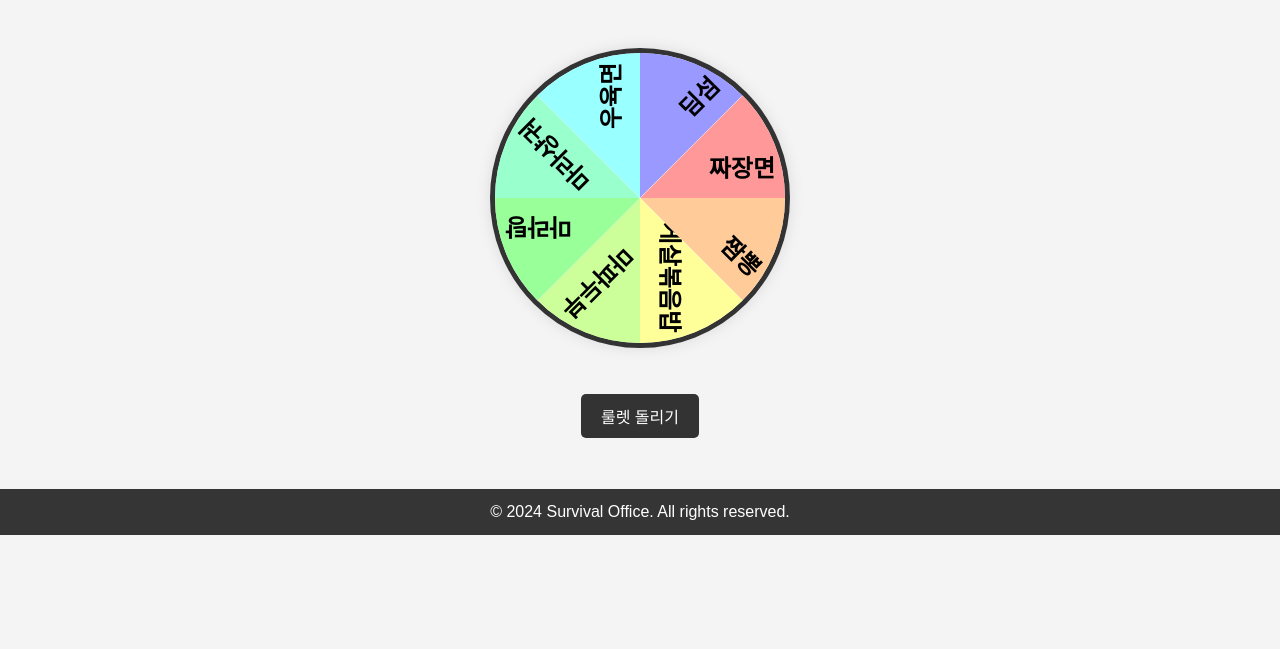
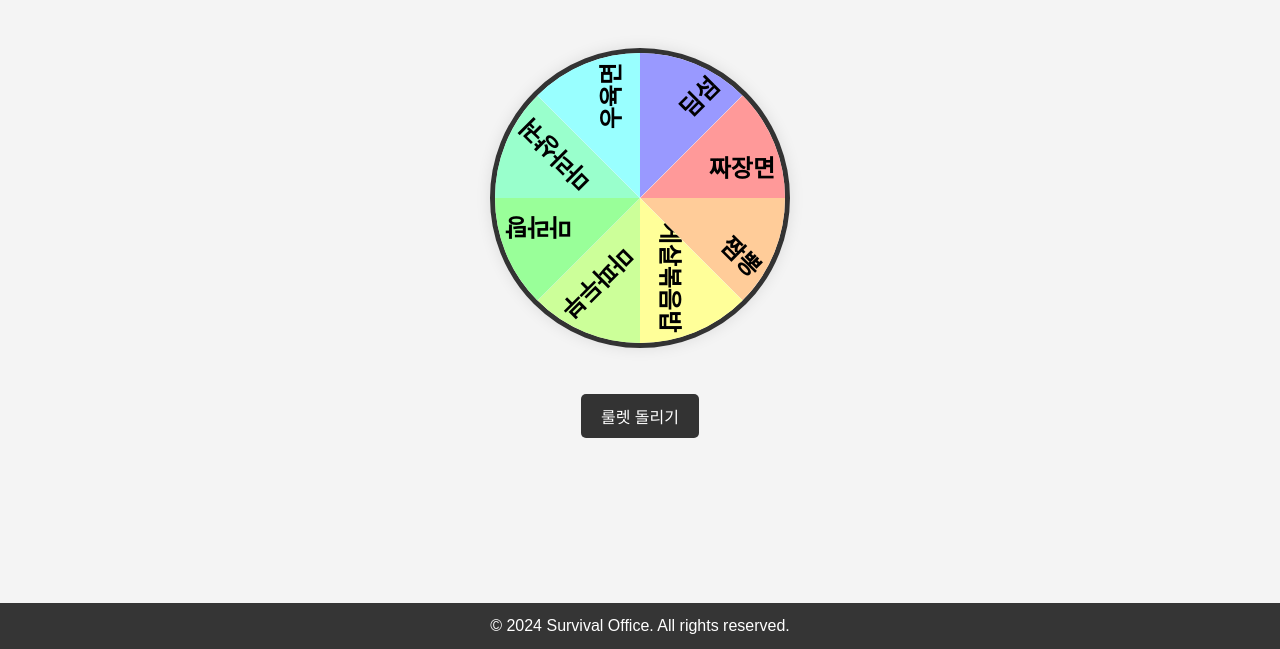
Before and after one commit to evolvekorea/survivaloffice, a plain HTML site: page roulette/chi/index.html in a window 1280 px wide. Shown: the part 151-800 px from the top of the page. Drawn offline with Linux system fonts and the light colour scheme; a web font is replaced by a local one.

Commit message:
푸터 수정

```diff
--- a/fire/styles.css
+++ b/fire/styles.css
@@ -55,6 +55,11 @@ body {
     align-items: center;
     overflow-x: hidden; /* 좌우 넘침 방지 */
     box-sizing: border-box;
+    min-height: 100vh; /* 뷰포트 높이(화면 전체 높이)를 최소 높이로 설정 */
+}
+
+main {
+    flex: 1; /* 본문 영역이 푸터 위에 자동으로 공간을 차지하게 함 */
 }
 
 h1 {
@@ -100,7 +105,7 @@ button {
     border-radius: 5px;
     cursor: pointer;
     margin: 10px;
-    display: inline-block;
+    display: block;
     white-space: nowrap; /* 줄바꿈 방지 */
     font-family: 'GangwonEduSaeeum_OTFMediumA', Arial, sans-serif;
     box-sizing: border-box;
@@ -146,6 +151,7 @@ footer {
     width: 100%;
     position: relative; /* 푸터를 고정하지 않고, 페이지 내용과 함께 움직이게 변경 */
     margin-top: auto; /* 푸터를 하단으로 고정 */
+    box-sizing: border-box;
 }
 
 footer p {
--- a/roulette/chi/index.html
+++ b/roulette/chi/index.html
@@ -19,7 +19,7 @@
       <li><a href="/fire">Lotto</a></li>
     </ul>
   </nav>
-
+  <main>
     <div class="roulette-container">
         <br><br><h1 class="roulette-title">중식 룰렛</h1><br><br>
         <div class="roulette">>
@@ -35,6 +35,7 @@
         <button id="spin-btn">룰렛 돌리기</button>
         <div id="result-message" class="result-message"></div>
       </div><br><br>
+    </main>
 
     <footer>
         <p>&copy; 2024 Survival Office. All rights reserved.</p>
--- a/roulette/chi/style.css
+++ b/roulette/chi/style.css
@@ -52,6 +52,8 @@ body {
   color: #333;
   display: flex;
   flex-direction: column;
+  min-height: 100vh; /* 전체 화면 높이에 맞추도록 설정 */
+  margin: 0;
 }
 
 /* 룰렛 관련 스타일 */
@@ -156,8 +158,12 @@ color: white;
 text-align: center;
 padding: 10px;
 width: 100%;
+margin-top: auto; /* 푸터가 하단으로 밀리게 설정 */
 position: relative; /* fixed에서 relative로 변경하여 문제 해결 */
-bottom: 0;
+}
+
+main {
+flex-grow: 1; /* 본문 영역이 푸터 위쪽을 차지하도록 설정 */
 }
 
 /* 반응형 웹페이지 위한 미디어 쿼리 */
--- a/roulette/jpn/style.css
+++ b/roulette/jpn/style.css
@@ -52,6 +52,8 @@ body {
   color: #333;
   display: flex;
   flex-direction: column;
+  min-height: 100vh; /* 전체 화면 높이에 맞추도록 설정 */
+  margin: 0;
 }
 
 /* 룰렛 관련 스타일 */
@@ -156,8 +158,12 @@ color: white;
 text-align: center;
 padding: 10px;
 width: 100%;
+margin-top: auto; /* 푸터가 하단으로 밀리게 설정 */
 position: relative; /* fixed에서 relative로 변경하여 문제 해결 */
-bottom: 0;
+}
+
+main {
+flex-grow: 1; /* 본문 영역이 푸터 위쪽을 차지하도록 설정 */
 }
 
 /* 반응형 웹페이지 위한 미디어 쿼리 */
--- a/roulette/kor/style.css
+++ b/roulette/kor/style.css
@@ -52,6 +52,8 @@ body {
   color: #333;
   display: flex;
   flex-direction: column;
+  min-height: 100vh; /* 전체 화면 높이에 맞추도록 설정 */
+  margin: 0;
 }
 
 /* 룰렛 관련 스타일 */
@@ -156,8 +158,12 @@ color: white;
 text-align: center;
 padding: 10px;
 width: 100%;
+margin-top: auto; /* 푸터가 하단으로 밀리게 설정 */
 position: relative; /* fixed에서 relative로 변경하여 문제 해결 */
-bottom: 0;
+}
+
+main {
+flex-grow: 1; /* 본문 영역이 푸터 위쪽을 차지하도록 설정 */
 }
 
 /* 반응형 웹페이지 위한 미디어 쿼리 */
--- a/roulette/other/style.css
+++ b/roulette/other/style.css
@@ -52,6 +52,8 @@ body {
   color: #333;
   display: flex;
   flex-direction: column;
+  min-height: 100vh; /* 전체 화면 높이에 맞추도록 설정 */
+  margin: 0;
 }
 
 /* 룰렛 관련 스타일 */
@@ -156,8 +158,12 @@ color: white;
 text-align: center;
 padding: 10px;
 width: 100%;
+margin-top: auto; /* 푸터가 하단으로 밀리게 설정 */
 position: relative; /* fixed에서 relative로 변경하여 문제 해결 */
-bottom: 0;
+}
+
+main {
+flex-grow: 1; /* 본문 영역이 푸터 위쪽을 차지하도록 설정 */
 }
 
 /* 반응형 웹페이지 위한 미디어 쿼리 */
--- a/roulette/styles.css
+++ b/roulette/styles.css
@@ -35,6 +35,8 @@ nav {
   nav ul li a:hover {
     background-color: #555;
   }
+
+
   /* 기본 body 설정 */
   body {
     font-family: 'GangwonEduSaeeum_OTFMediumA', Arial, sans-serif;
@@ -43,6 +45,7 @@ nav {
     color: #333;
     display: flex;
     flex-direction: column;
+    min-height: 100vh; /* 최소 높이를 뷰포트 높이에 맞춤 */
 }
 
 /* Global Styles */
@@ -56,6 +59,7 @@ html, body {
     margin: 0;
     padding: 0;
     height: 100%; /* 페이지 전체 높이 사용 */
+    overflow-x: hidden; /* 좌우 스크롤 방지 */
 }
 
 /* 헤더 */
@@ -106,8 +110,8 @@ footer {
     text-align: center;
     padding: 10px;
     width: 100%;
+    margin-top: auto; /* 푸터가 하단으로 밀리게 설정 */
     position: relative; /* fixed에서 relative로 변경하여 문제 해결 */
-    bottom: 0;
 }
 
 .navigation-section {
--- a/roulette/western/style.css
+++ b/roulette/western/style.css
@@ -52,6 +52,8 @@ nav ul li a:hover {
     color: #333;
     display: flex;
     flex-direction: column;
+    min-height: 100vh; /* 전체 화면 높이에 맞추도록 설정 */
+    margin: 0;
 }
 
   /* 룰렛 관련 스타일 */
@@ -156,8 +158,12 @@ footer {
   text-align: center;
   padding: 10px;
   width: 100%;
+  margin-top: auto; /* 푸터가 하단으로 밀리게 설정 */
   position: relative; /* fixed에서 relative로 변경하여 문제 해결 */
-  bottom: 0;
+}
+
+main {
+  flex-grow: 1; /* 본문 영역이 푸터 위쪽을 차지하도록 설정 */
 }
 
 /* 반응형 웹페이지 위한 미디어 쿼리 */
```
Also changed, not shown: fire/index.html (+1 -0 lines), roulette/index.html (+4 -1 lines), roulette/jpn/index.html (+3 -1 lines), roulette/kor/index.html (+2 -1 lines), roulette/other/index.html (+2 -2 lines), roulette/western/index.html (+3 -2 lines).
